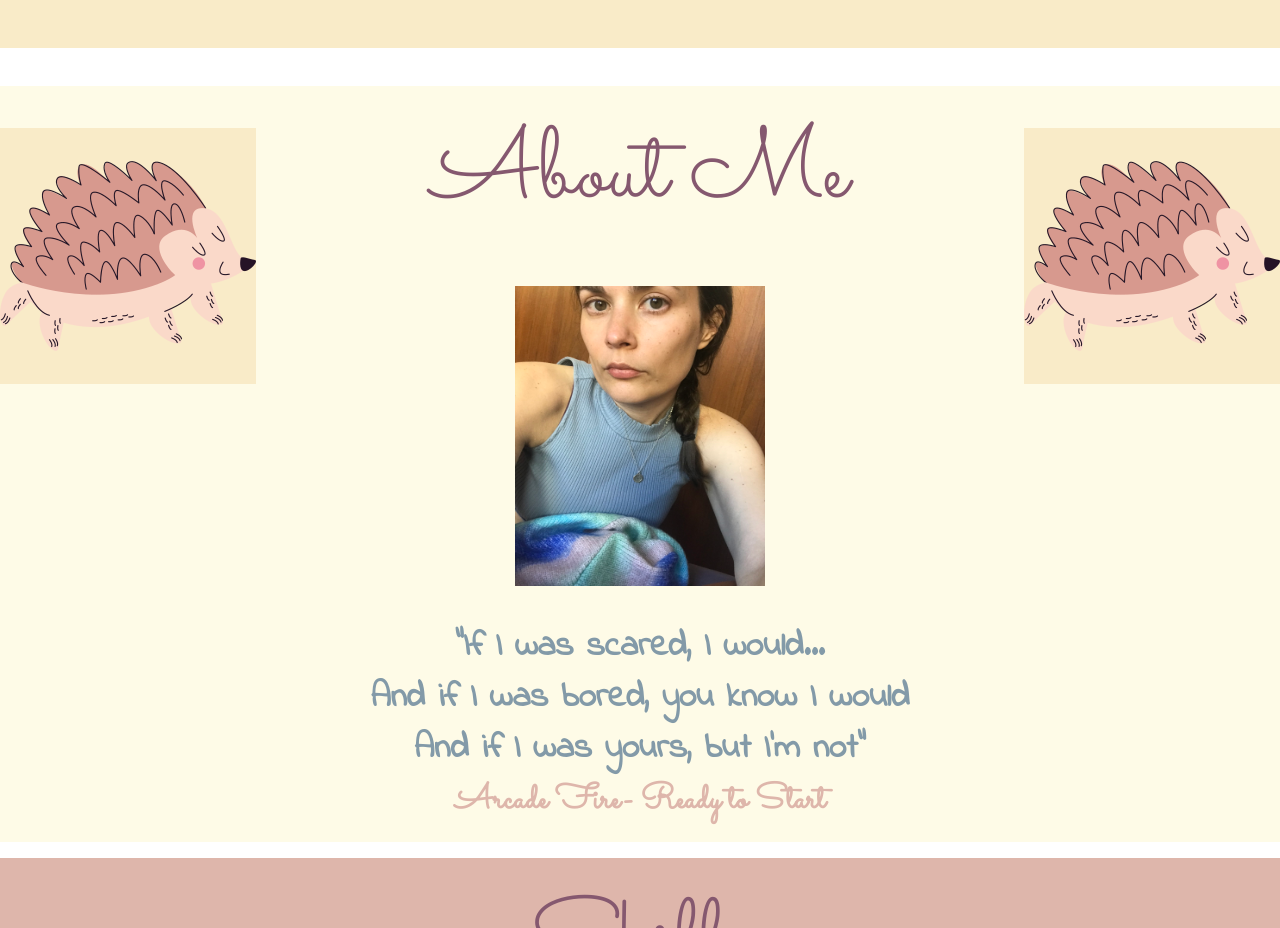
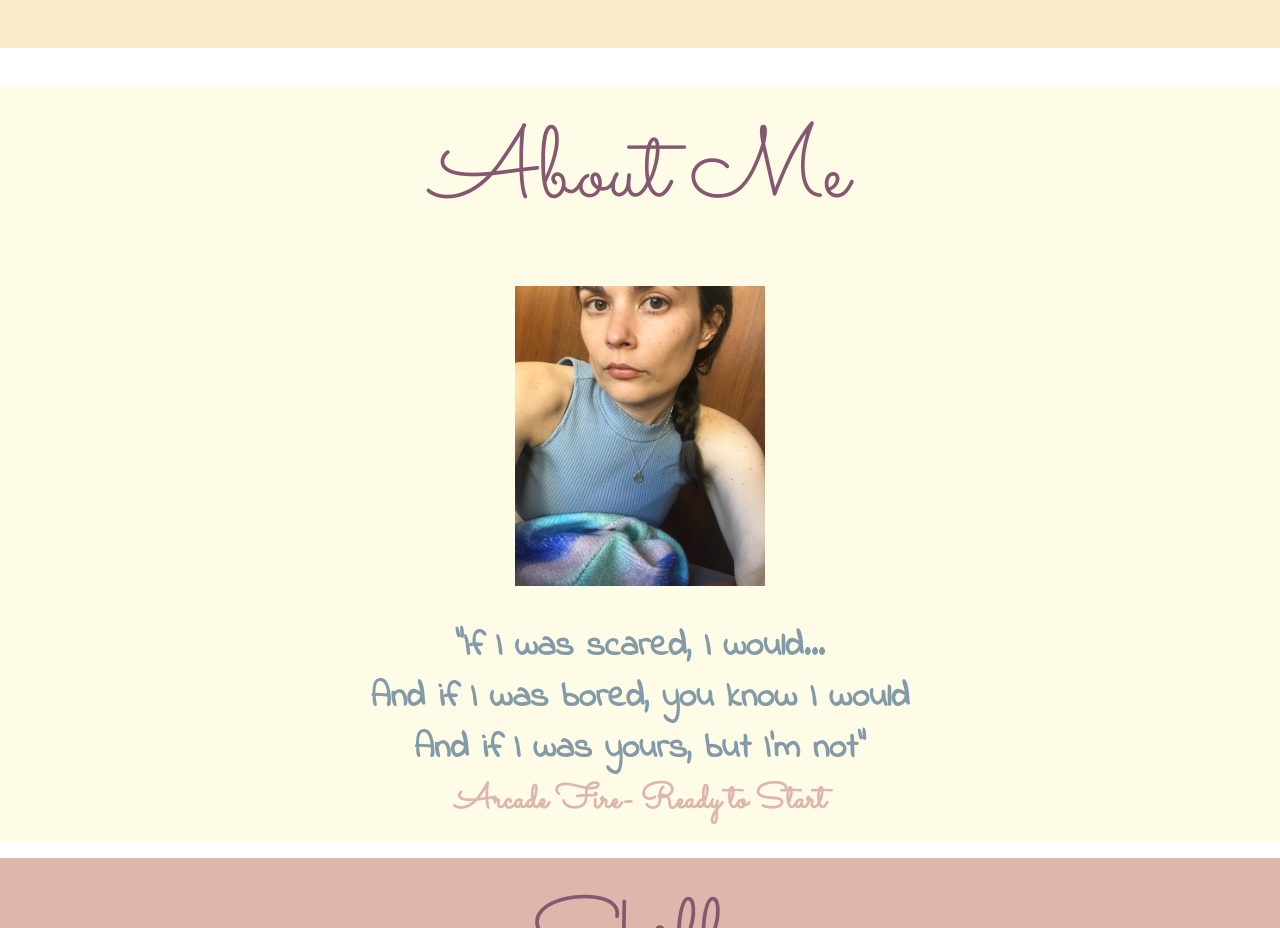
Before and after one commit to JenXHyde/CSS-Site, a plain HTML site: page index.html in a window 1280 px wide. Shown: the part 880-1808 px from the top of the page. Drawn offline with Linux system fonts and the light colour scheme.

Commit message:
Update index.html
Deleting two hedgehogs because of formatting issues

```diff
--- a/index.html
+++ b/index.html
@@ -25,8 +25,6 @@
     <p> Hello <span class="bonjour"> Bonjour </span> Привет
     </p>
     <img src="images/hedgehog.png" alt="hedgehog" class="hedgehog" />
-    <img src="images/hedgehog.png" alt="hedgehog" class="hedgehogs" />
-    <img src="images/hedgehog.png" alt="hedgehog" class="hedgehogtwo" />
   </div>
   <hr />
   <div class="middle-container">
```
